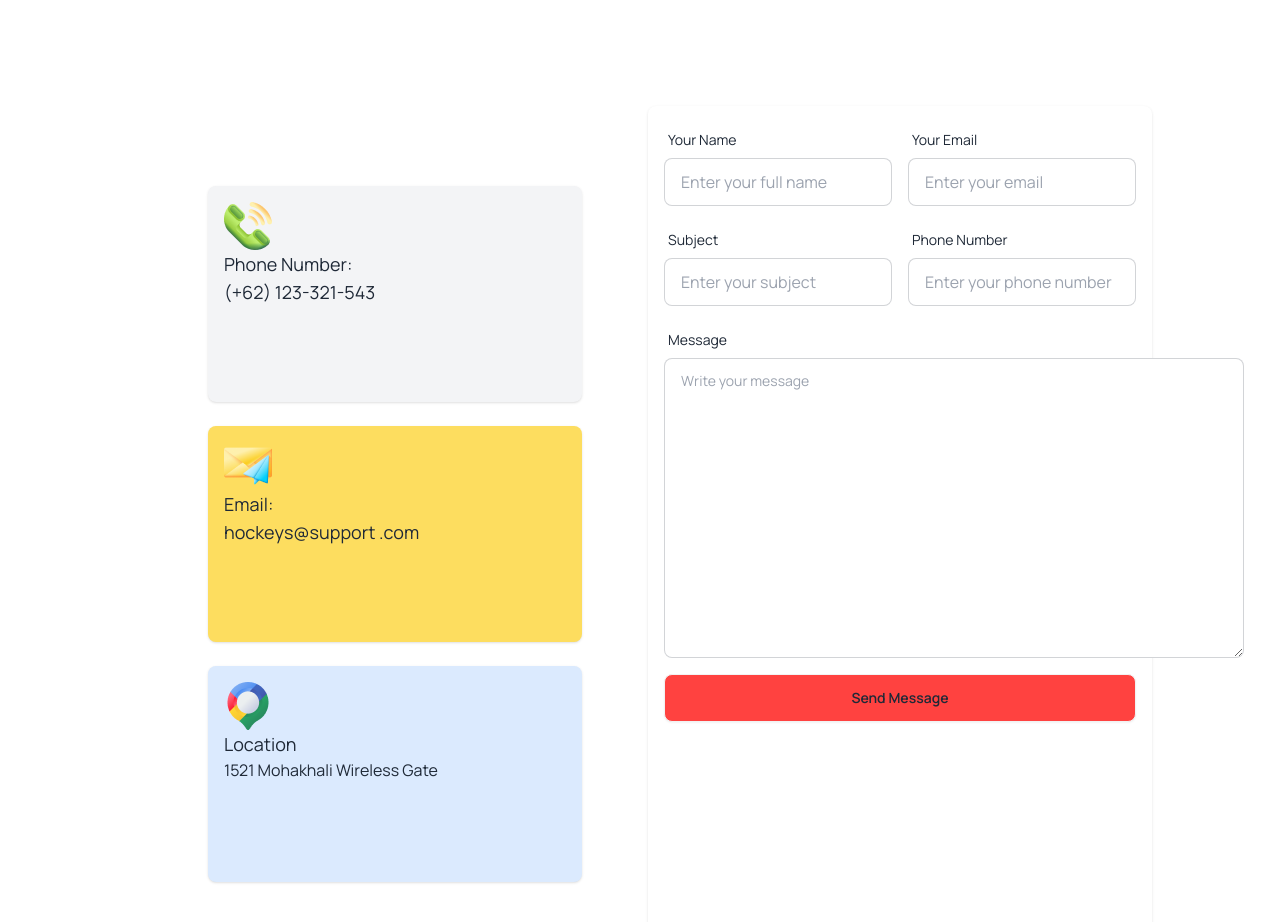
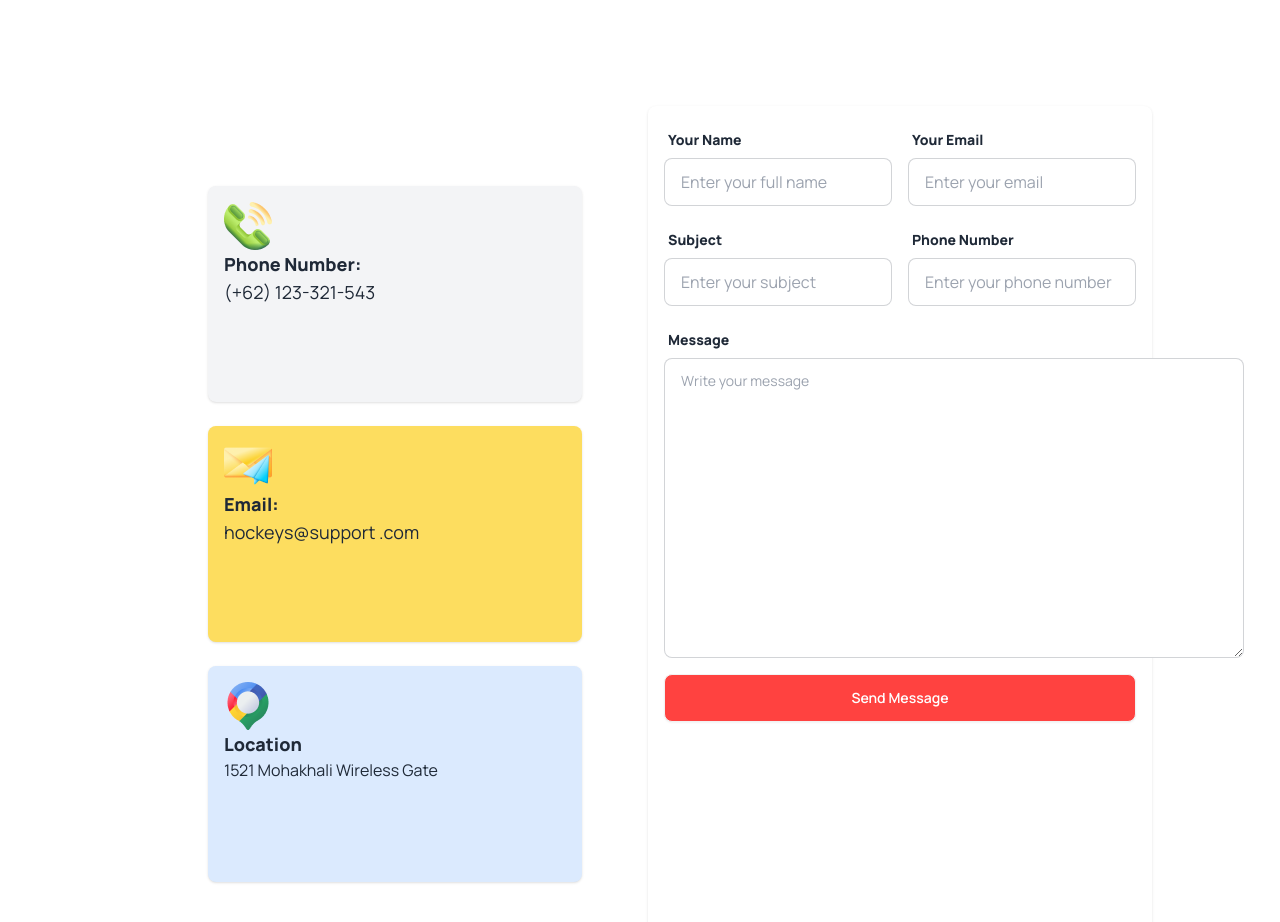
Before and after one commit to Habiba3078/hockey-resources-website, a plain HTML site: page index.html in a window 1280 px wide. Shown: the part 4740-5662 px from the top of the page. Drawn offline with nearby package versions, Linux system fonts and the light colour scheme.

Commit message:
finished

```diff
--- a/index.html
+++ b/index.html
@@ -351,7 +351,7 @@
   </section>
   <!-- Client Questions -->
   <section class="md:container md:mx-auto mt-4 lg:mt-20 justify-center">
-    <h2 class="lg:text-2xl font-semibold text-center">Clients Question</h2>
+    <h2 class="lg:text-2xl font-bold text-center">Clients Question</h2>
     <p class="text-sm lg:text-lg text-l text-center">There are some sample question you might find helpful!</p>
 
     <div class="hero lg:mt-20 ">
@@ -424,20 +424,20 @@
       <div class="grid  grid-cols-1 md:grid-cols-2 gap-4">
         <div class="p-20">
           <div class="mb-4 ">
-            <div class="items-center mb-6 bg-gray-100 p-4 rounded-lg shadow lg:h-[216px] lg:w-[374px]">
+            <div class="items-center mb-6 bg-gray-100 p-4 rounded-lg shadow h-[150px] lg:h-[216px] w-[200px] lg:w-[374px]">
               <img src="./Images/Group 1171275317.png" alt="Phone" class="mr-2"/>
-              <P class="text-sm lg:text-lg">Phone Number:</P>
-              <span class="text-sm lg:text-lg">(+62) 123-321-543</span>
+              <P class="text-sm lg:text-lg font-bold">Phone Number:</P>
+              <span class="text-sm lg:text-lg ">(+62) 123-321-543</span>
             </div>
-            <div class=" items-center mb-6 bg-[#FDDD5F] p-4 rounded-lg shadow lg:h-[216px] lg:w-[374px]">
+            <div class=" tems-center mb-6 bg-[#FDDD5F] p-4 rounded-lg shadow h-[150px]  lg:h-[216px] w-[200px] lg:w-[374px]">
               <img src="./Images/Group 1171275318.png" alt="Email" class="mr-2"/>
-              <p class="text-sm lg:text-lg">Email:</p>
+              <p class="text-sm lg:text-lg font-bold">Email:</p>
               <span class="text-sm lg:text-lg ">hockeys@support
                 .com</span>
             </div>
-            <div class=" items-center justify-center bg-blue-100 p-4 rounded-lg shadow lg:h-[216px] lg:w-[374px]">
+            <div class=" items-center justify-center bg-blue-100 p-4 rounded-lg shadow h-[150px] lg:h-[216px] w-[200px] lg:w-[374px]">
               <img src="./Images/Group 1171275321.png" alt="Location" class="mr-2"/>
-              <p class="text-sm lg:text-lg">Location</p>
+              <p class="text-sm lg:text-lg font-bold">Location</p>
               <span>1521 Mohakhali Wireless Gate</span>
             </div>
           </div>
@@ -447,14 +447,14 @@
             <div class="grid grid-cols-1 md:grid-cols-2 gap-4">
               <div class="form-control">
                 <label class="label" for="name">
-                  <span class="label-text ">Your Name</span>
+                  <span class="label-text font-bold">Your Name</span>
                 </label>
                 <input type="text" id="name" class="input input-bordered" placeholder="Enter your full name"/>
               </div>
 
               <div class="form-control">
                 <label class="label" for="email">
-                  <span class="label-text">Your Email</span>
+                  <span class="label-text font-bold">Your Email</span>
                 </label>
                 <input type="email" id="email" class="input input-bordered" placeholder="Enter your email"/>
               </div>
@@ -463,14 +463,14 @@
             <div class="grid grid-cols-1 md:grid-cols-2 gap-4">
               <div class="form-control">
                 <label class="label" for="subject">
-                  <span class="label-text">Subject</span>
+                  <span class="label-text font-bold">Subject</span>
                 </label>
                 <input type="text" id="subject" class="input input-bordered" placeholder="Enter your subject"/>
               </div>
 
               <div class="form-control">
                 <label class="label" for="phone">
-                  <span class="label-text">Phone Number</span>
+                  <span class="label-text font-bold">Phone Number</span>
                 </label>
                 <input type="tel" id="phone" class="input input-bordered" placeholder="Enter your phone number"/>
               </div>
@@ -478,15 +478,15 @@
 
             <div class="form-control">
               <label class="label" for="message">
-                <span class="label-text">Message</span>
+                <span class="label-text font-bold">Message</span>
               </label>
               <textarea id="message" class="textarea textarea-bordered lg:w-[580px] h-[300px]" placeholder="Write your message"></textarea>
             </div>
 
-            <button type="submit" class="btn bg-Red-color">Send Message</button>
+            <button type="submit" class="btn bg-Red-color text-white">Send Message</button>
           </form>
         </div>
-      </div>
+      </div></div>
 
       <!-- Social Media Links -->
       <div class="justify-center gap-4 mt-4 items-center mb-6 bg-gray-100 p-4 rounded-lg shadow">
```
